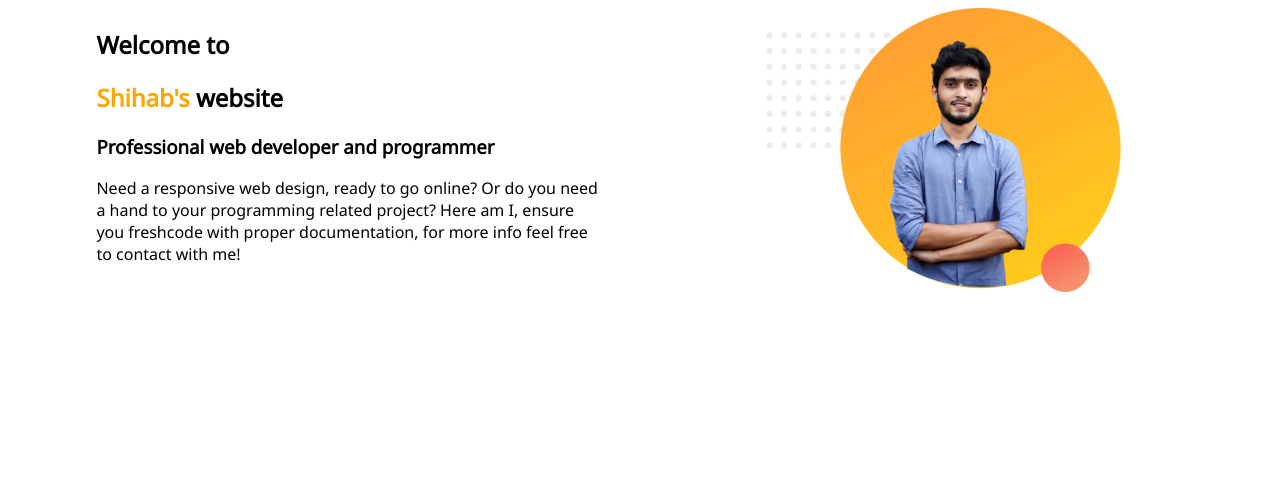
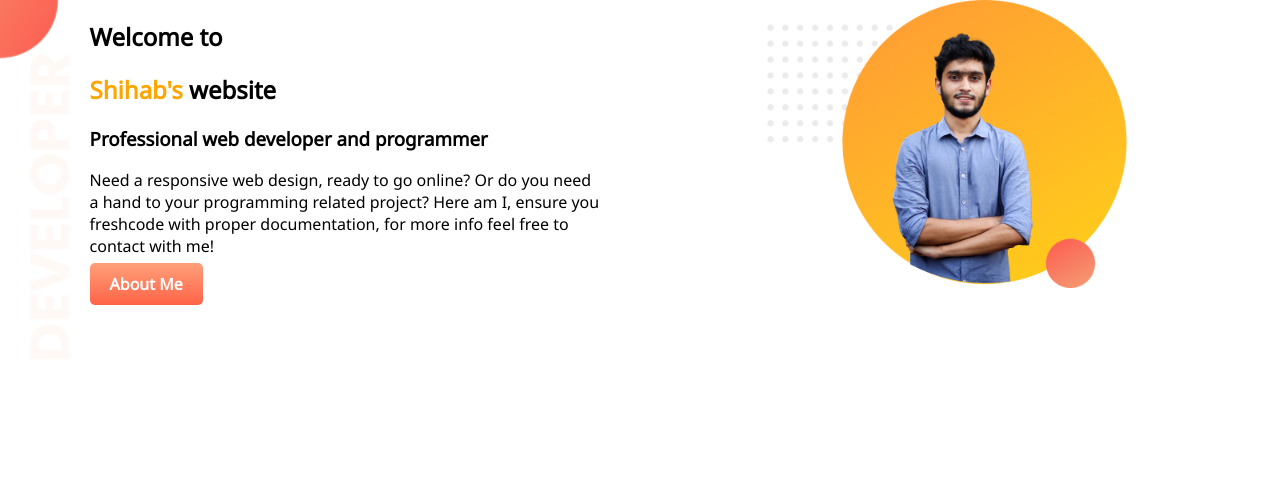
Before and after one commit to arctronic/portfolio, a plain HTML site: page index.html in a window 1280 px wide. Drawn offline with Linux system fonts and the light colour scheme.

Commit message:
One section complete

```diff
--- a/index.html
+++ b/index.html
@@ -11,19 +11,20 @@
 </head>
 
 <body>
-    <div class="half-width">
-        <section>
+    <section class="top-banner">
+        <div class="half-width">
             <h1>Welcome to</h1>
             <h1><span id="name">Shihab's</span> website</h1>
             <h3>Professional web developer and programmer</h3>
             <p>
                 Need a responsive web design, ready to go online? Or do you need a hand to your programming related project? Here am I, ensure you freshcode with proper documentation, for more info feel free to contact with me!
             </p>
-        </section>
-    </div>
-    <div class="half-width">
-        <img src="img/shihab2.png" alt="" />
-    </div>
+            <a class="link-button" target="_blank" href="https://www.linkedin.com/in/shihab-sikder-717892162/">About Me</a>
+        </div>
+        <div class="half-width">
+            <img src="img/shihab2.png" alt="" />
+        </div>
+    </section>
 </body>
 
 </html>
--- a/style.css
+++ b/style.css
@@ -1,5 +1,6 @@
 body {
     font-family: "Noto Sans", sans-serif;
+    margin: 0px;
 }
 
 #name {
@@ -16,3 +17,26 @@ body {
 .half-width img {
     width: 100%;
 }
+
+.top-banner {
+    background-image: url("img/top-banner.png");
+    background-repeat: no-repeat;
+}
+
+section {
+    height: 500px;
+}
+
+.link-button {
+    text-decoration: none;
+    background-image: linear-gradient(lightSalmon, tomato);
+    padding: 10px 20px;
+    border-radius: 5px;
+    color: white;
+    font-weight: 700;
+}
+
+.link-button:hover {
+    /* color: blue; */
+    background-image: linear-gradient(yellow, orange);
+}
```
